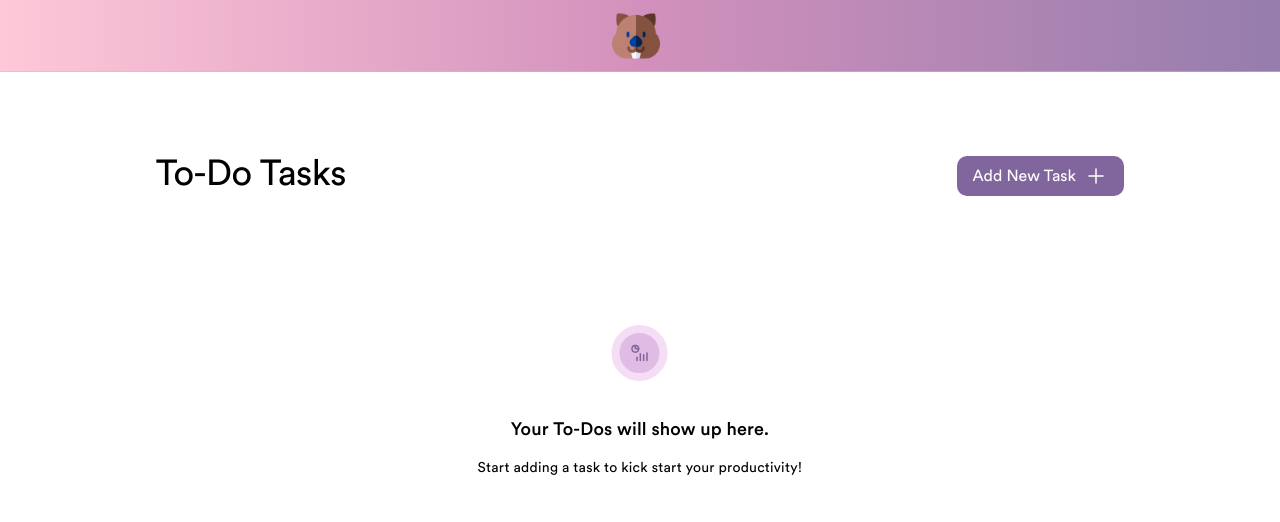
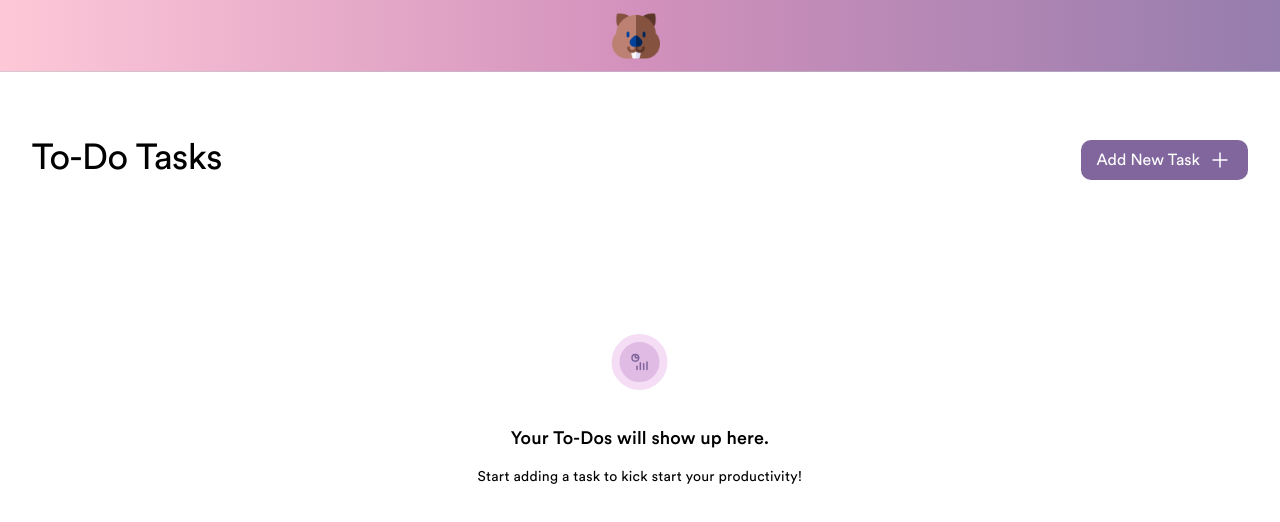
Before and after one commit to cherylgohqp/simple-todo-list, a React (Create React App) app: page / in a window 1280 px wide. Shown: the top 522 px of the page. Built offline with nearby package versions, Linux system fonts and the light colour scheme; no server answers.

Commit message:
adjusted padding for container

```diff
--- a/src/TodoPage/TodoPage.module.scss
+++ b/src/TodoPage/TodoPage.module.scss
@@ -9,7 +9,7 @@
   position: relative;
   width: 100%;
   margin: 0;
-  padding: 3rem 9.75rem;
+  padding: 2rem;
 }
 
 .targetTitle {
```
